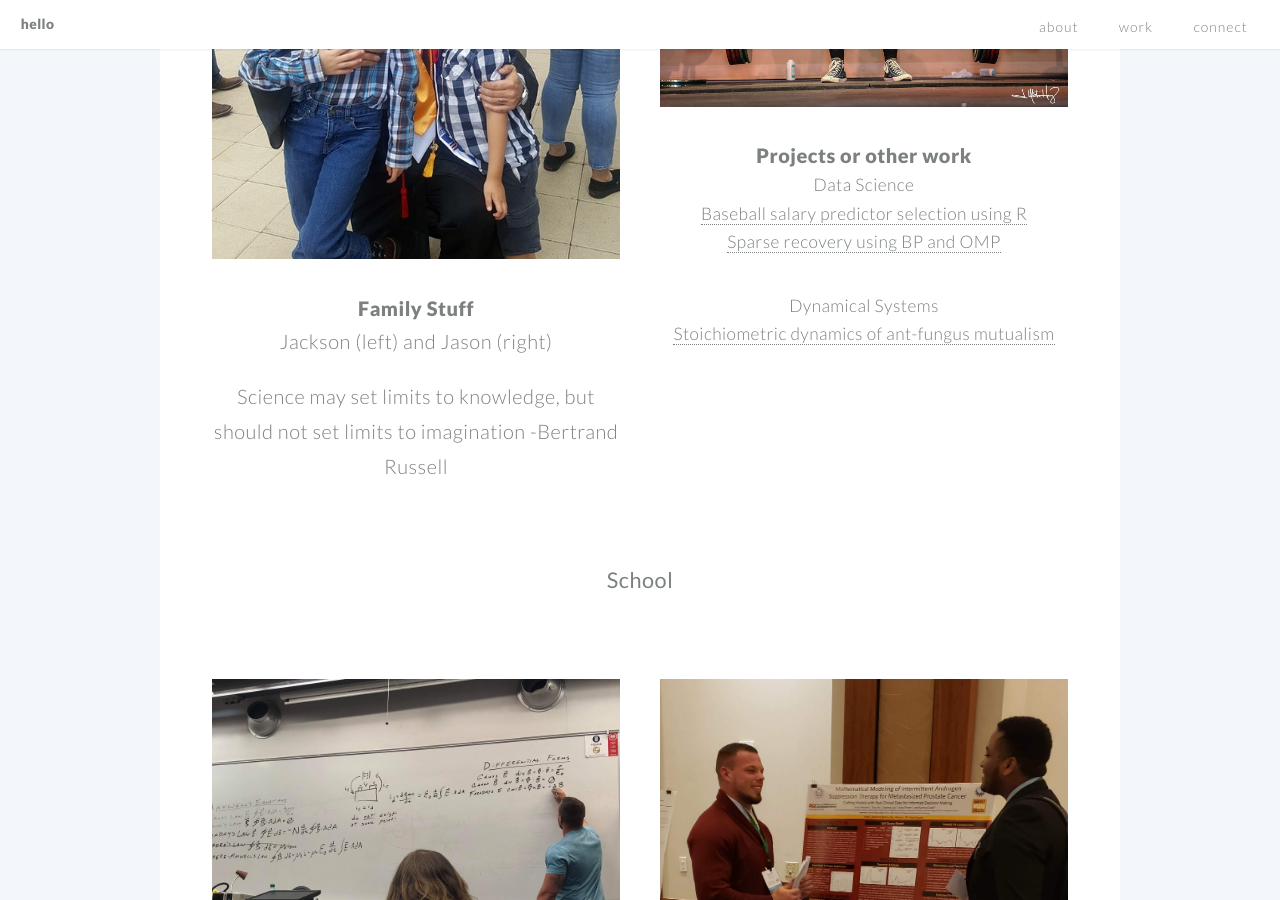
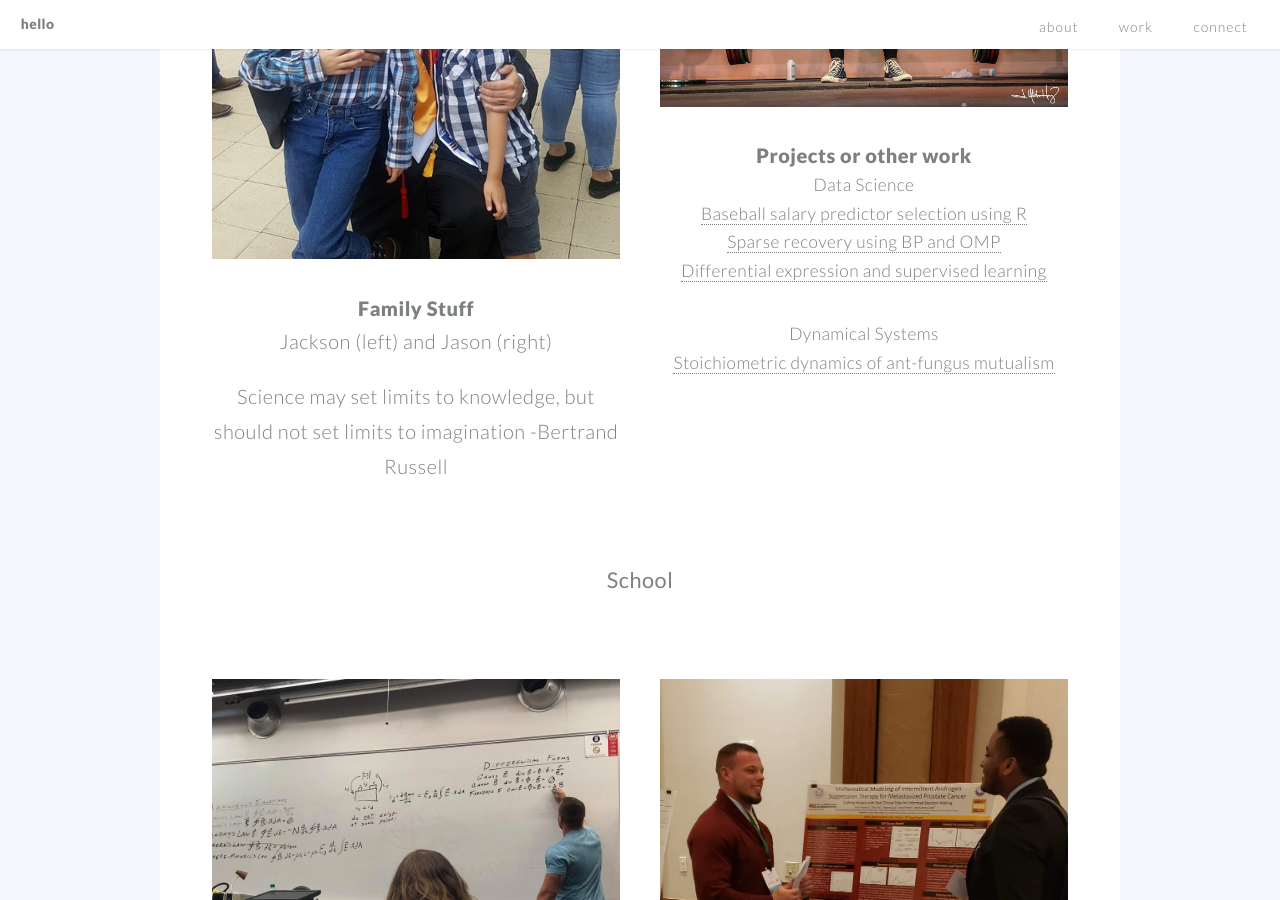
Before and after one commit to jben33/jben33.github.io, a Jekyll site: the page built from index.md, in a window 1280 px wide and 900 px high, scrolled down 2153 px. Built offline with Jekyll 4.4.1, drawn with Linux system fonts in a browser that asks for light colours.

Commit message:
Update example2.html

```diff
--- a/_includes/example2.html
+++ b/_includes/example2.html
@@ -3,6 +3,7 @@
 <ul> Data Science
     <li><a href="https://drive.google.com/file/d/16-5BFMT3K4yZeH_sabC04eOoUSRr0ERS/view">Baseball salary predictor selection using R</a></li>
     <li><a href="https://drive.google.com/file/d/1WWmqQxm_SkWCWk5_S1_xysVG3u1fB5ar/view?usp=sharing">Sparse recovery using BP and OMP</a></li>
+    <li><a href="https://drive.google.com/file/d/13qtmkT5ZRK_ioMY6gzQdotmCNSV-AQpm/view?usp=sharing">Differential expression and supervised learning</a></li>
 </ul>
 
 <ul> Dynamical Systems
```
